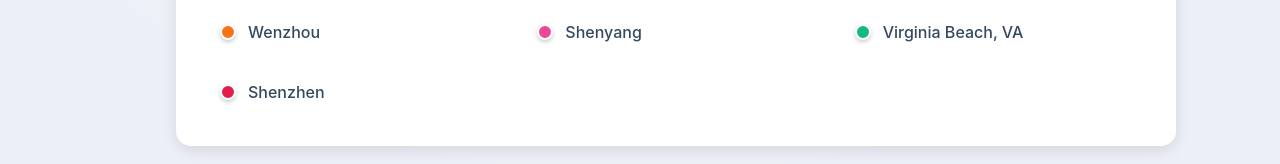
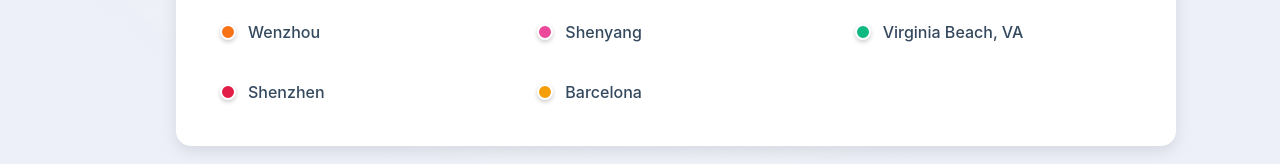
Before and after one commit to MrMegaMango/zuo-svelte, a SvelteKit app: page /world-map in a window 1280 px wide. Shown: the part 1409-1573 px from the top of the page. Built offline with nearby package versions, Linux system fonts and the light colour scheme.

Commit message:
Add Barcelona as favorite place to chill

```diff
--- a/src/routes/world-map/+page.svelte
+++ b/src/routes/world-map/+page.svelte
@@ -134,7 +134,8 @@
 		{ name: 'Wenzhou', lat: 27.9994, lng: 120.6668, color: '#f97316', description: 'Birthplace 🏠' },
 		{ name: 'Shenyang', lat: 41.7922, lng: 123.4328, color: '#ec4899', description: 'Childhood 🧸' },
 		{ name: 'Virginia Beach, VA', lat: 36.8631, lng: -76.0158, color: '#10b981', description: 'Cape Henry Collegiate 🎓' },
-		{ name: 'Shenzhen', lat: 22.5429, lng: 114.0630, color: '#e11d48', description: 'Married 💒' }
+		{ name: 'Shenzhen', lat: 22.5429, lng: 114.0630, color: '#e11d48', description: 'Married 💒' },
+		{ name: 'Barcelona', lat: 41.3902, lng: 2.1540, color: '#f59e0b', description: 'Favorite place to chill 🌊' }
 	];
 
 	let selectedLocation: typeof locations[0] | null = null;
```
